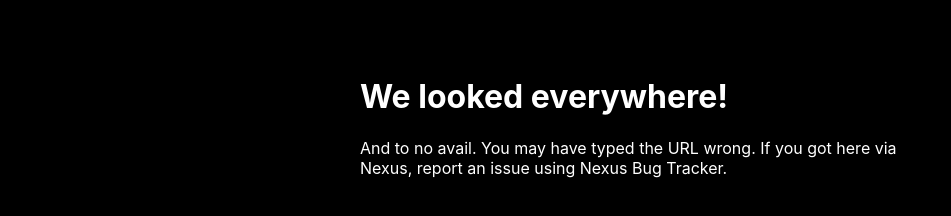
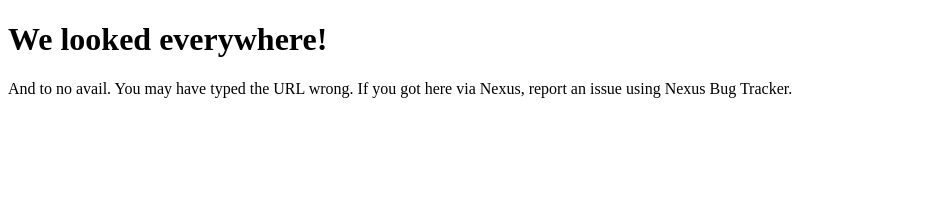
Before and after one commit to nexusapplication/nexus, a plain HTML site: page 404.html in a window 1280 px wide. Shown: the whole page, without its empty margins (0-951 px from the left). Drawn offline with Linux system fonts and the light colour scheme.

Commit message:
Update 404.html

```diff
--- a/404.html
+++ b/404.html
@@ -1,16 +1,38 @@
-oo
-<html>
-  <body style="background-color:#00000;">
-    </html>
-<style>
+<!DOCTYPE html>
+<html lang="en">
+  <head>
+    <meta name="viewport" content="width=device-width,initial-scale=1">
+    <meta charset="utf-8">
+    <meta name="generator" content="Nexus">
+    <meta name="dcterms.created" content="Sun, 14 Apr 2024 03:22:13 GMT">
+    <meta name="description" content="">
+    <meta name="keywords" content="">
+    <title>Nexus  Your new favorite app</title>
+
+    <style type="text/css">
+    <!--
     body {
-        width: 35em;
-        margin: 0 auto;
-        background-color: rgb(0,0, 0);
-        font-family: -apple-system, BlinkMacSystemFont, sans-serif;
-}
+      color:#000000;
+      background-color:#FFFFFF;
+      background-image:url('Background Image');
+      background-repeat:no-repeat;
     }
-</style>
-<p> <p> <p> Nexus LB  </p> </p> </p>
-<h1><span style="color: #ffffff;">We looked everywhere!</span></h1>
-<p><span style="color: #ffffff;">And to no avail. You may have typed the URL wrong. If you got here via Nexus, report an issue using Nexus Bug Tracker.</span></p>
+    a  { color:#0000FF; }
+    a:visited { color:#800080; }
+    a:hover { color:#008000; }
+    a:active { color:#FF0000; }
+    -->
+    </style>
+    <!--[if lt IE 9]>
+    <script src="https://cdnjs.cloudflare.com/ajax/libs/html5shiv/3.7.3/html5shiv.js"></script>
+    <![endif]-->
+      <!-- CSS rules to specify Google Font families
+      font-family: 'Roboto', sans-serif;
+    -->
+  <link href="https://fonts.googleapis.com/css2?family=Roboto:ital,wght@0,100;0,300;0,400;0,500;0,700;0,900;1,100;1,300;1,400;1,500;1,700&display=swap" rel="stylesheet">
+  </head>
+  <body>
+<h1>We looked everywhere!</h1>
+<p>And to no avail. You may have typed the URL wrong. If you got here via Nexus, report an issue using Nexus Bug Tracker.</p>
+  </body>
+</html>
```
